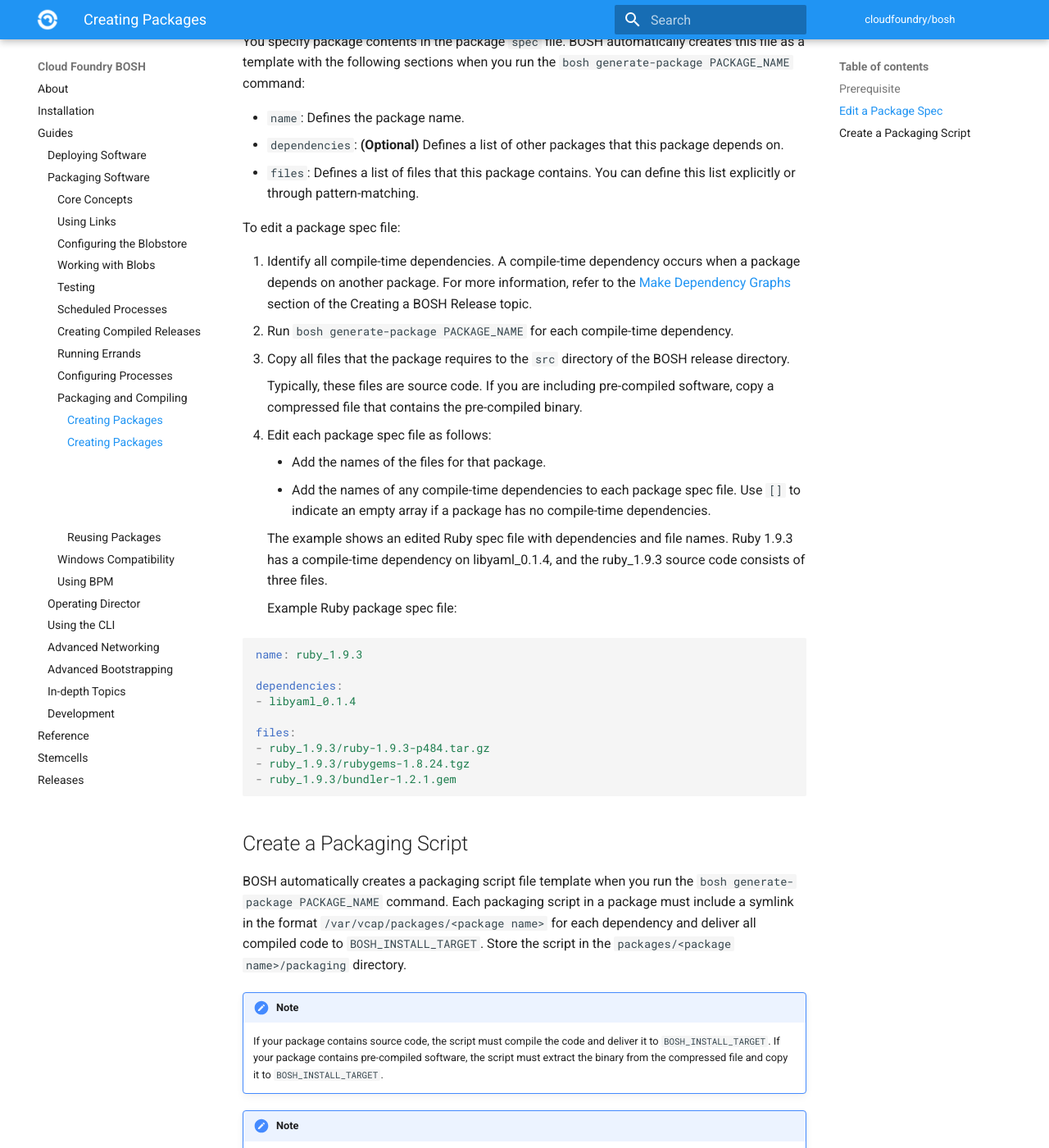
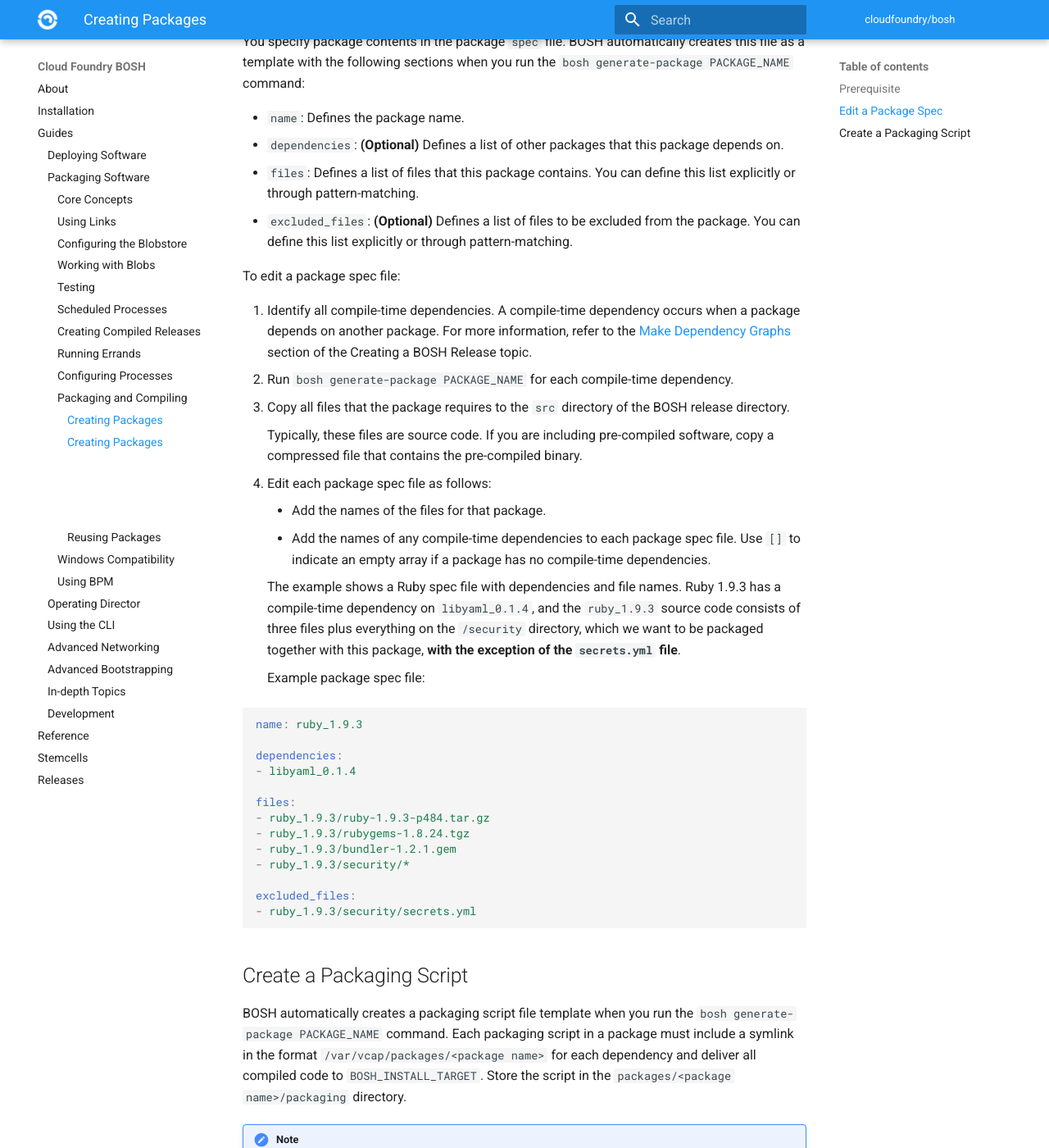
Before and after one commit to cloudfoundry/docs-bosh, an MkDocs documentation site: the page built from content/packages.md, in a window 1280 px wide and 1400 px high, scrolled down 711 px. Shown: the whole window at 82% size. Built offline with MkDocs 1.6.1 and Material for MkDocs 9.7.7, drawn with Linux system fonts in a browser that asks for light colours; old or Windows-style settings are respelled for this version of MkDocs; some of the changed text lies outside the part shown.

Commit message:
Add documentation on the `excluded_files` section of a packaging script.
[#167182955](https://www.pivotaltracker.com/story/show/167182955)

Co-authored-by: Miguel Verissimo <mverissimo@pivotal.io>

````diff
--- a/content/packages.md
+++ b/content/packages.md
@@ -20,6 +20,7 @@ sections when you run the `bosh generate-package PACKAGE_NAME` command:
  * `name`: Defines the package name.
  * `dependencies`: **(Optional)** Defines a list of other packages that this package depends on.
  * `files`: Defines a list of files that this package contains. You can define this list explicitly or through pattern-matching.
+ * `excluded_files`: **(Optional)** Defines a list of files to be excluded from the package. You can define this list explicitly or through pattern-matching.
 
 To edit a package spec file:
 
@@ -38,11 +39,10 @@ pre-compiled binary.
     * Add the names of any compile-time dependencies to each package spec file. Use `[]` to indicate an empty array if a package
 has no compile-time dependencies.
 
-    The example shows an edited Ruby spec file with dependencies and file names.
-    Ruby 1.9.3 has a compile-time dependency on libyaml\_0.1.4, and the ruby\_1.9.3 source code consists of three files.
+    The example shows a Ruby spec file with dependencies and file names.
+    Ruby 1.9.3 has a compile-time dependency on `libyaml_0.1.4`, and the `ruby_1.9.3` source code consists of three files plus everything on the `/security` directory, which we want to be packaged together with this package, **with the exception of the `secrets.yml` file**.
 
-
-    Example Ruby package spec file:
+    Example package spec file:
 
 ```yaml
 name: ruby_1.9.3
@@ -54,6 +54,10 @@ files:
 - ruby_1.9.3/ruby-1.9.3-p484.tar.gz
 - ruby_1.9.3/rubygems-1.8.24.tgz
 - ruby_1.9.3/bundler-1.2.1.gem
+- ruby_1.9.3/security/*
+
+excluded_files:
+- ruby_1.9.3/security/secrets.yml
 ```
 
 
@@ -91,6 +95,8 @@ pushd rubygems-1.8.24
 popd
 
 ${BOSH_INSTALL_TARGET}/bin/gem install ruby_1.9.3/bundler-1.2.1.gem --no-ri --no-rdoc
+
+cp -r security/ ${BOSH_INSTALL_TARGET}/common
 ```
 
 Example script referencing pre-compiled code:
````
